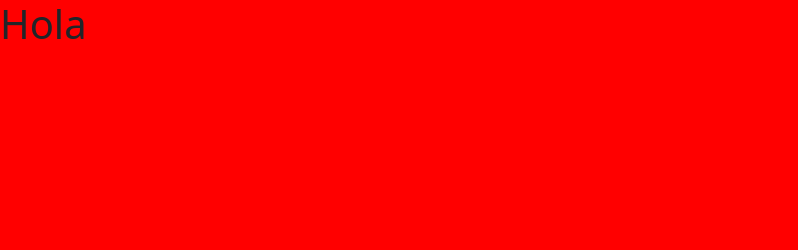
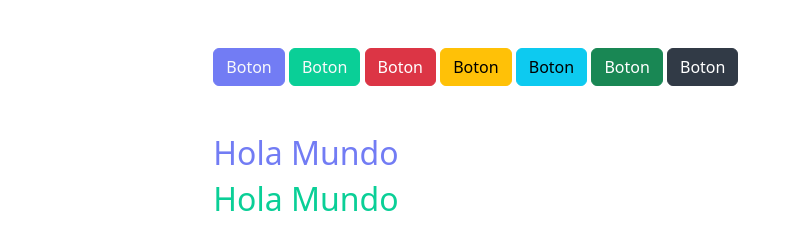
Before and after one commit to ernestovaldes575/BOOTSTRAP-V2, a website: page index.html in a window 1280 px wide. Shown: the whole page, without its empty margins (0-798 px from the left). Drawn offline with Linux system fonts and the light colour scheme.

Commit message:
Compilando SASS

```diff
--- a/gulpfile.js
+++ b/gulpfile.js
@@ -17,4 +17,5 @@ function dev(){
 }
 
 exports.css = css;
+// exports.dev = dev;
 exports.default = series(css, dev);
--- a/index.html
+++ b/index.html
@@ -1,5 +1,6 @@
 <!DOCTYPE html>
 <html lang="es">
+
 <head>
     <meta charset="UTF-8">
     <meta http-equiv="X-UA-Compatible" content="IE=edge">
@@ -11,9 +12,35 @@
     <link href="https://fonts.googleapis.com/css2?family=Roboto:wght@400;700;900&display=swap" rel="stylesheet">
     <link rel="stylesheet" href="build/css/app.css">
 </head>
+
 <body>
-    <h1>
-        Hola
-    </h1>
+    <div class="col-8 mx-auto my-5">
+        <button class="btn btn-primary text-light">
+            Boton
+        </button>
+        <button class="btn btn-secondary text-light">
+            Boton
+        </button>
+        <button class="btn btn-danger">
+            Boton
+        </button>
+        <button class="btn btn-warning">
+            Boton
+        </button>
+        <button class="btn btn-info">
+            Boton
+        </button>
+        <button class="btn btn-success">
+            Boton
+        </button>
+        <button class="btn btn-dark">
+            Boton
+        </button>
+    </div>
+    <div class="col-8 mx-auto">
+        <h2 class="text-primary">Hola Mundo</h2>
+        <h2 class="text-secondary">Hola Mundo</h2>
+    </div>
 </body>
+
 </html>
--- a/src/scss/_custom.scss
+++ b/src/scss/_custom.scss
@@ -1,4 +1,11 @@
 //Colores
+$Azul: #727CF4;
+$Verde: #0ACF97;
+$Azul-Obscuro: #313A46;
+
+$primary: $Azul;
+$secondary: $Verde;
+$dark: $Azul-Obscuro;
 
 //Importamos Bootstrap
 @import '../../node_modules/bootstrap/scss/bootstrap.scss';
--- a/src/scss/app.scss
+++ b/src/scss/app.scss
@@ -1,6 +1,8 @@
 @use 'custom';
+
 $rojo: green;
 
+
 body{
-    background-color: $rojo;
+    // background-color: $rojo;
 }
```
Also changed, not shown: build/css/app.css.
